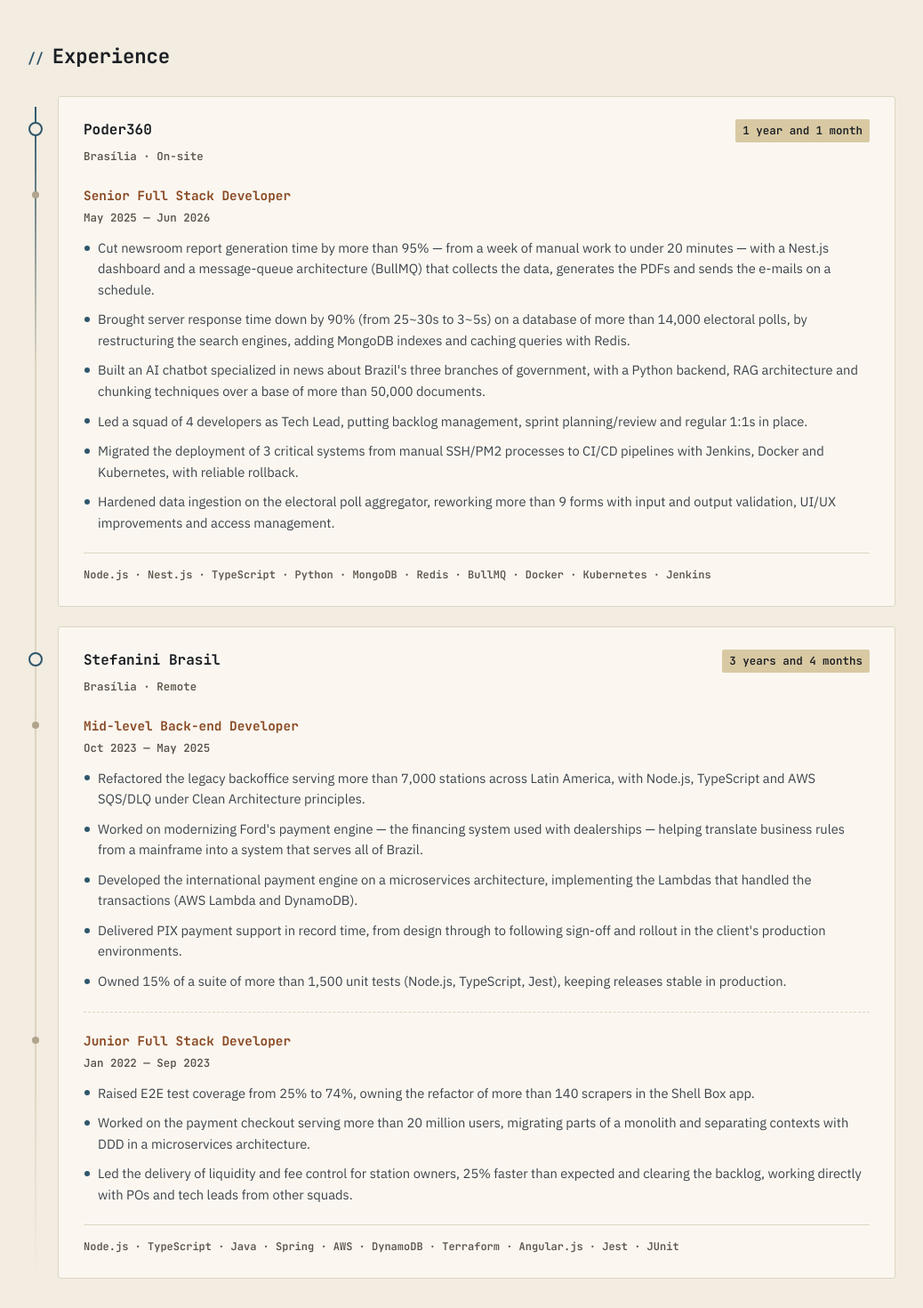
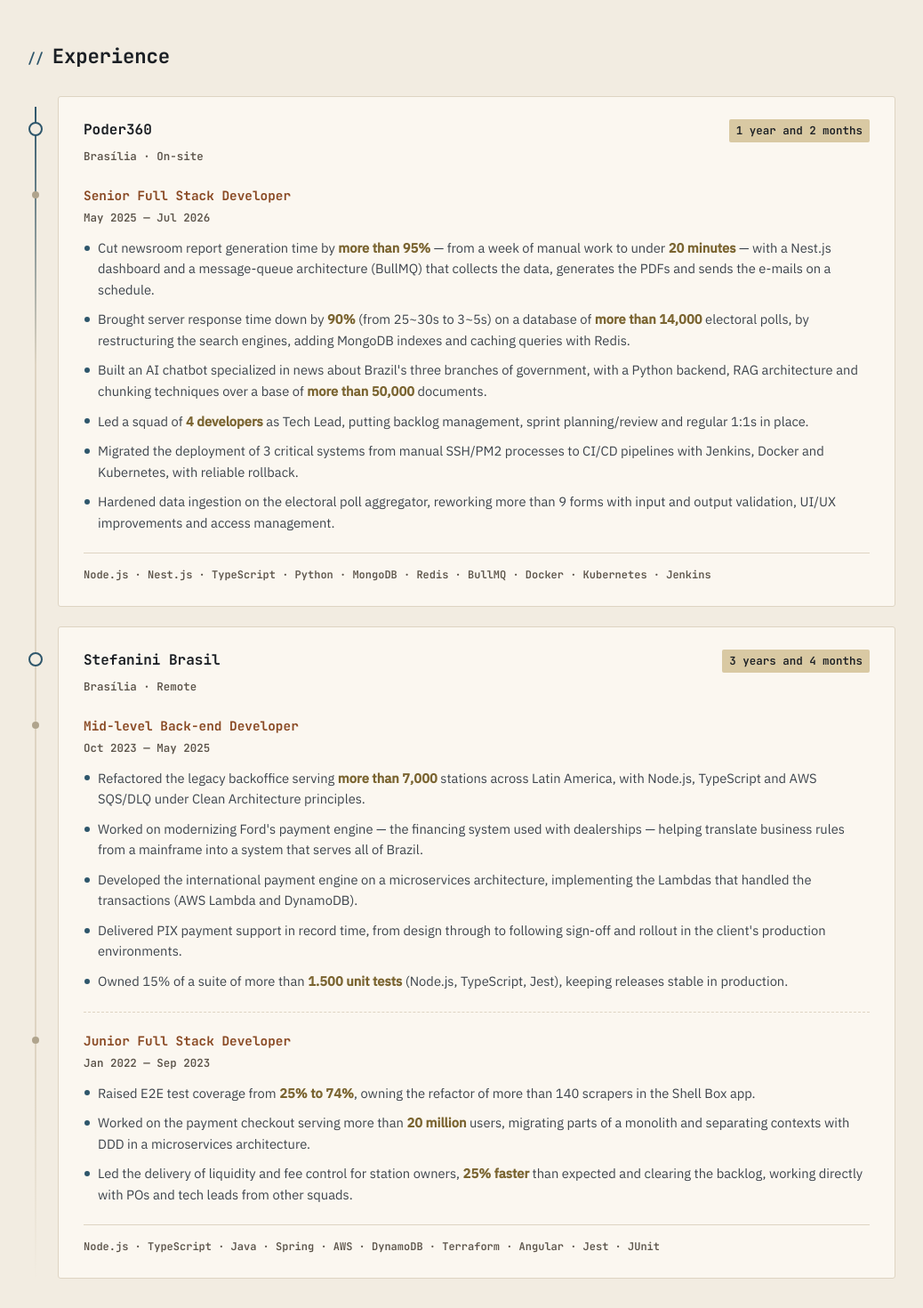
Before and after one commit to leonardomuniz/portfolio, a React (Vite) app: page / in a window 1280 px wide. Shown: the part 1300-2770 px from the top of the page at 89% size, without its empty margins (121-1159 px from the left). Built offline with nearby package versions, Linux system fonts and the light colour scheme.

Commit message:
feat: adicionando destaques aos números

```diff
--- a/src/components/Experiencia/JobCard/JobCard.tsx
+++ b/src/components/Experiencia/JobCard/JobCard.tsx
@@ -1,3 +1,4 @@
+import TextoDestacado from '../../_shared/TextoDestacado/TextoDestacado'
 import Card from '../../_shared/Card/Card'
 import { useIdioma } from '../../../i18n/idioma'
 import { formatMesAno, formatDuracao } from '../../../utils/periodo'
@@ -48,7 +49,7 @@
 
           <ul className="job-destaques">
             {c.destaques[idioma].map((destaque) => (
-              <li key={destaque}>{destaque}</li>
+              <li key={destaque}><TextoDestacado>{destaque}</TextoDestacado></li>
             ))}
           </ul>
         </div>
--- a/src/components/Hero/Hero.tsx
+++ b/src/components/Hero/Hero.tsx
@@ -1,3 +1,4 @@
+import TextoDestacado from '../_shared/TextoDestacado/TextoDestacado'
 import { useDigitacao } from '../../hooks/useDigitacao'
 import { useIdioma } from '../../i18n/idioma'
 import { canalPorId } from '../../data/contato'
@@ -53,7 +54,7 @@
 
           <p className="hero-role">{textos.hero.cargo}</p>
 
-          <p className="hero-desc">{textos.hero.descricao}</p>
+          <p className="hero-desc"><TextoDestacado>{textos.hero.descricao}</TextoDestacado></p>
 
           <div className="hero-actions">
             <Button href="#contato">{textos.hero.faleComigo}</Button>
--- a/src/components/Trajetoria/Trajetoria.tsx
+++ b/src/components/Trajetoria/Trajetoria.tsx
@@ -1,6 +1,7 @@
 import SectionTitle from '../_shared/SectionTitle/SectionTitle'
 import Chip from '../_shared/Chip/Chip'
 import Rotulo from '../_shared/Rotulo/Rotulo'
+import TextoDestacado from '../_shared/TextoDestacado/TextoDestacado'
 import { stack } from '../../data/stack'
 import { useIdioma } from '../../i18n/idioma'
 import './Trajetoria.css'
@@ -17,7 +18,7 @@
 
           <div className="trajetoria-resumo">
             {t.paragrafos.map((paragrafo) => (
-              <p key={paragrafo.slice(0, 24)}>{paragrafo}</p>
+              <p key={paragrafo.slice(0, 24)}><TextoDestacado>{paragrafo}</TextoDestacado></p>
             ))}
           </div>
 
--- /dev/null
+++ b/src/components/_shared/TextoDestacado/TextoDestacado.css
@@ -0,0 +1,4 @@
+.texto-destaque {
+  color: var(--accent-bege-ink);
+  font-weight: 600;
+}
--- /dev/null
+++ b/src/components/_shared/TextoDestacado/TextoDestacado.tsx
@@ -0,0 +1,30 @@
+import { Fragment } from 'react'
+import './TextoDestacado.css'
+
+interface TextoDestacadoProps {
+  /** Texto com trechos entre `**duplo asterisco**` para destacar. */
+  children: string
+}
+
+
+/**
+ * Renderiza um texto destacando os trechos marcados com `**...**`
+ * (números, percentuais etc.). Funciona igual em PT e EN, pois a
+ * marcação vive dentro da própria string traduzida.
+ */
+function TextoDestacado({ children }: TextoDestacadoProps) {
+  const partes = children.split(/\*\*(.+?)\*\*/g)
+
+  return (
+    <>
+      {partes.map((parte, i) =>
+        // Após o split, os índices ímpares são os trechos marcados.
+        i % 2 === 1
+          ? <strong key={i} className="texto-destaque">{parte}</strong>
+          : <Fragment key={i}>{parte}</Fragment>,
+      )}
+    </>
+  )
+}
+
+export default TextoDestacado
--- a/src/data/experiencia.ts
+++ b/src/data/experiencia.ts
@@ -31,21 +31,21 @@
           en: 'Senior Full Stack Developer',
         },
         inicio: '2025-05',
-        fim: '2026-06',
+        fim: '2026-07',
         destaques: {
           pt: [
-            'Reduzi em mais de 95% o tempo de geração de relatórios jornalísticos — de uma semana de trabalho manual para menos de 20 minutos — com um dashboard em Nest.js e arquitetura de mensageria (BullMQ) que coleta os dados, gera os PDFs e dispara os e-mails de forma agendada.',
-            'Derrubei em 90% o tempo de resposta do servidor (de 25~30s para 3~5s) em uma base com mais de 14 mil pesquisas eleitorais, reestruturando os motores de busca, criando índices no MongoDB e cacheando as consultas com Redis.',
-            'Desenvolvi um chatbot de IA especializado em notícias dos três poderes, com backend em Python, arquitetura RAG e técnicas de chunking sobre uma base de mais de 50 mil documentos.',
-            'Liderei tecnicamente uma squad de 4 desenvolvedores como Tech Lead, implantando gestão de backlog, sprint planning/review e 1:1 periódicos.',
+            'Reduzi em **mais de 95%** o tempo de geração de relatórios jornalísticos — de uma semana de trabalho manual para menos de **20 minutos** — com um dashboard em Nest.js e arquitetura de mensageria (BullMQ) que coleta os dados, gera os PDFs e dispara os e-mails de forma agendada.',
+            'Derrubei em **90%** o tempo de resposta do servidor (de 25~30s para 3~5s) em uma base com **mais de 14 mil** pesquisas eleitorais, reestruturando os motores de busca, criando índices no MongoDB e cacheando as consultas com Redis.',
+            'Desenvolvi um chatbot de IA especializado em notícias dos três poderes, com backend em Python, arquitetura RAG e técnicas de chunking sobre uma base de **mais de 50 mil** documentos.',
+            'Liderei tecnicamente uma squad de **4 desenvolvedores** como Tech Lead, implantando gestão de backlog, sprint planning/review e 1:1 periódicos.',
             'Migrei o deploy de 3 sistemas críticos de processos manuais via SSH/PM2 para esteiras de CI/CD com Jenkins, Docker e Kubernetes, com rollback confiável.',
             'Aumentei a segurança da ingestão de dados do agregador de pesquisas eleitorais, reestruturando mais de 9 formulários com validação de entrada e saída, melhorias de UI/UX e gestão de acesso.',
           ],
           en: [
-            'Cut newsroom report generation time by more than 95% — from a week of manual work to under 20 minutes — with a Nest.js dashboard and a message-queue architecture (BullMQ) that collects the data, generates the PDFs and sends the e-mails on a schedule.',
-            'Brought server response time down by 90% (from 25~30s to 3~5s) on a database of more than 14,000 electoral polls, by restructuring the search engines, adding MongoDB indexes and caching queries with Redis.',
-            "Built an AI chatbot specialized in news about Brazil's three branches of government, with a Python backend, RAG architecture and chunking techniques over a base of more than 50,000 documents.",
-            'Led a squad of 4 developers as Tech Lead, putting backlog management, sprint planning/review and regular 1:1s in place.',
+            'Cut newsroom report generation time by **more than 95%** — from a week of manual work to under **20 minutes** — with a Nest.js dashboard and a message-queue architecture (BullMQ) that collects the data, generates the PDFs and sends the e-mails on a schedule.',
+            'Brought server response time down by **90%** (from 25~30s to 3~5s) on a database of **more than 14,000** electoral polls, by restructuring the search engines, adding MongoDB indexes and caching queries with Redis.',
+            "Built an AI chatbot specialized in news about Brazil's three branches of government, with a Python backend, RAG architecture and chunking techniques over a base of **more than 50,000** documents.",
+            'Led a squad of **4 developers** as Tech Lead, putting backlog management, sprint planning/review and regular 1:1s in place.',
             'Migrated the deployment of 3 critical systems from manual SSH/PM2 processes to CI/CD pipelines with Jenkins, Docker and Kubernetes, with reliable rollback.',
             'Hardened data ingestion on the electoral poll aggregator, reworking more than 9 forms with input and output validation, UI/UX improvements and access management.',
           ],
@@ -56,7 +56,7 @@
   {
     empresa: 'Stefanini Brasil',
     local: { pt: 'Brasília · Remoto', en: 'Brasília · Remote' },
-    stack: ['Node.js', 'TypeScript', 'Java', 'Spring', 'AWS', 'DynamoDB', 'Terraform', 'Angular.js', 'Jest', 'JUnit'],
+    stack: ['Node.js', 'TypeScript', 'Java', 'Spring', 'AWS', 'DynamoDB', 'Terraform', 'Angular', 'Jest', 'JUnit'],
     cargos: [
       {
         cargo: {
@@ -67,18 +67,18 @@
         fim: '2025-05',
         destaques: {
           pt: [
-            'Refatorei o backoffice legado que atende mais de 7 mil postos em toda a América Latina, com Node.js, TypeScript e AWS SQS/DLQ sob os princípios de Clean Architecture.',
+            'Refatorei o backoffice legado que atende **mais de 7 mil** postos em toda a América Latina, com Node.js, TypeScript e AWS SQS/DLQ sob os princípios de Clean Architecture.',
             'Atuei na modernização do motor de pagamentos da Ford — o sistema de empréstimo bancário com os lojistas —, ajudando a traduzir as regras de negócio de um mainframe para um sistema que atende todo o Brasil.',
             'Desenvolvi o motor de pagamentos internacional em arquitetura de microsserviços, implementando as Lambdas que lidavam com as transações (AWS Lambda e DynamoDB).',
             'Entreguei a funcionalidade de pagamento via PIX em tempo recorde, atuando da concepção ao acompanhamento da homologação e implantação nos ambientes de produção do cliente.',
-            'Fui responsável por 15% de uma suíte com mais de 1500 testes unitários (Node.js, TypeScript, Jest), garantindo entregas estáveis em produção.',
+            'Fui responsável por 15% de uma suíte com mais de **1.500 testes** unitários (Node.js, TypeScript, Jest), garantindo entregas estáveis em produção.',
           ],
           en: [
-            'Refactored the legacy backoffice serving more than 7,000 stations across Latin America, with Node.js, TypeScript and AWS SQS/DLQ under Clean Architecture principles.',
+            'Refactored the legacy backoffice serving **more than 7,000** stations across Latin America, with Node.js, TypeScript and AWS SQS/DLQ under Clean Architecture principles.',
             "Worked on modernizing Ford's payment engine — the financing system used with dealerships — helping translate business rules from a mainframe into a system that serves all of Brazil.",
             'Developed the international payment engine on a microservices architecture, implementing the Lambdas that handled the transactions (AWS Lambda and DynamoDB).',
             "Delivered PIX payment support in record time, from design through to following sign-off and rollout in the client's production environments.",
-            'Owned 15% of a suite of more than 1,500 unit tests (Node.js, TypeScript, Jest), keeping releases stable in production.',
+            'Owned 15% of a suite of more than **1.500 unit tests** (Node.js, TypeScript, Jest), keeping releases stable in production.',
           ],
         },
       },
@@ -91,14 +91,14 @@
         fim: '2023-09',
         destaques: {
           pt: [
-            'Aumentei a cobertura de testes E2E de 25% para 74%, sendo o responsável pela refatoração de mais de 140 scrapers do aplicativo Shell Box.',
-            'Trabalhei no checkout de pagamentos que atende mais de 20 milhões de usuários, migrando partes de um monólito e separando contextos com DDD em uma arquitetura de microsserviços.',
-            'Liderei a entrega da funcionalidade de controle de liquidez e taxas para donos de postos, 25% mais rápido que o esperado e zerando o backlog, em contato direto com POs e tech leads de outras squads.',
+            'Aumentei a cobertura de testes E2E de **25% para 74%**, sendo o responsável pela refatoração de mais de 140 scrapers do aplicativo Shell Box.',
+            'Trabalhei no checkout de pagamentos que atende mais de **20 milhões** de usuários, migrando partes de um monólito e separando contextos com DDD em uma arquitetura de microsserviços.',
+            'Liderei a entrega da funcionalidade de controle de liquidez e taxas para donos de postos, **25% mais rápido** que o esperado e zerando o backlog, em contato direto com POs e tech leads de outras squads.',
           ],
           en: [
-            'Raised E2E test coverage from 25% to 74%, owning the refactor of more than 140 scrapers in the Shell Box app.',
-            'Worked on the payment checkout serving more than 20 million users, migrating parts of a monolith and separating contexts with DDD in a microservices architecture.',
-            'Led the delivery of liquidity and fee control for station owners, 25% faster than expected and clearing the backlog, working directly with POs and tech leads from other squads.',
+            'Raised E2E test coverage from **25% to 74%**, owning the refactor of more than 140 scrapers in the Shell Box app.',
+            'Worked on the payment checkout serving more than **20 million** users, migrating parts of a monolith and separating contexts with DDD in a microservices architecture.',
+            'Led the delivery of liquidity and fee control for station owners, **25% faster** than expected and clearing the backlog, working directly with POs and tech leads from other squads.',
           ],
         },
       },
--- a/src/i18n/en.ts
+++ b/src/i18n/en.ts
@@ -40,7 +40,7 @@
     tituloStack: 'Tech Stack',
     paragrafos: [
       'I joined Stefanini in 2022 as a junior and left as a mid-level developer, ' +
-        'working on a checkout that serves more than 20 million people and on ' +
+        'working on a checkout that serves **more than 20 million** people and on ' +
         "Ford's credit engine, translated from a mainframe. At Poder360 I came in " +
         'as a senior and took over technical leadership of a squad of 4.',
       'The pattern repeats: a system already in production, slow or hard to evolve, ' +
--- a/src/i18n/pt.ts
+++ b/src/i18n/pt.ts
@@ -42,7 +42,7 @@
     tituloStack: 'Tecnologias',
     paragrafos: [
       'Entrei na Stefanini em 2022 como júnior e saí como pleno, passando por um ' +
-        'checkout que atende mais de 20 milhões de pessoas e pelo motor de crédito ' +
+        'checkout que atende **mais de 20 milhões** de pessoas e pelo motor de crédito ' +
         'da Ford, traduzido de um mainframe. No Poder360, cheguei como sênior e ' +
         'assumi a liderança técnica de uma squad de 4 pessoas.',
       'O padrão se repete: um sistema que já está em produção, lento ou difícil de ' +
```
